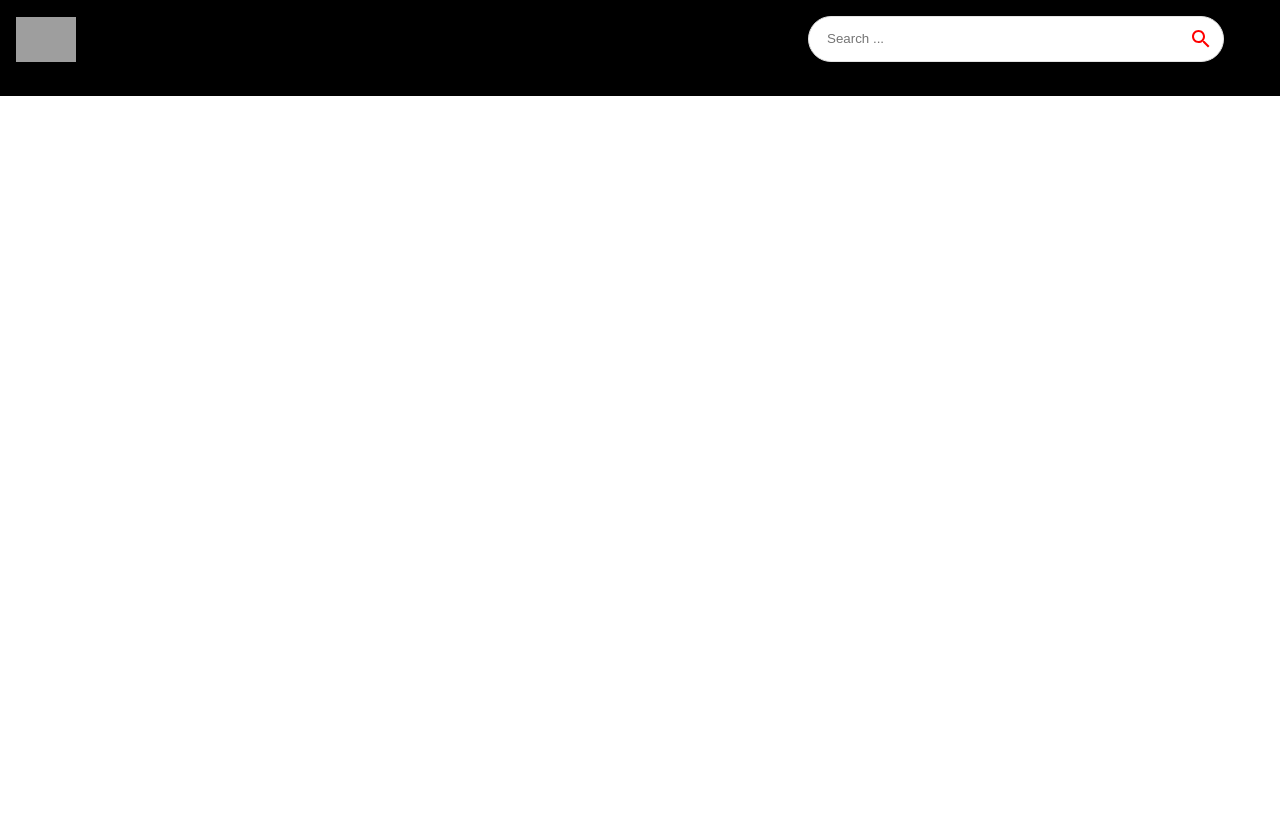
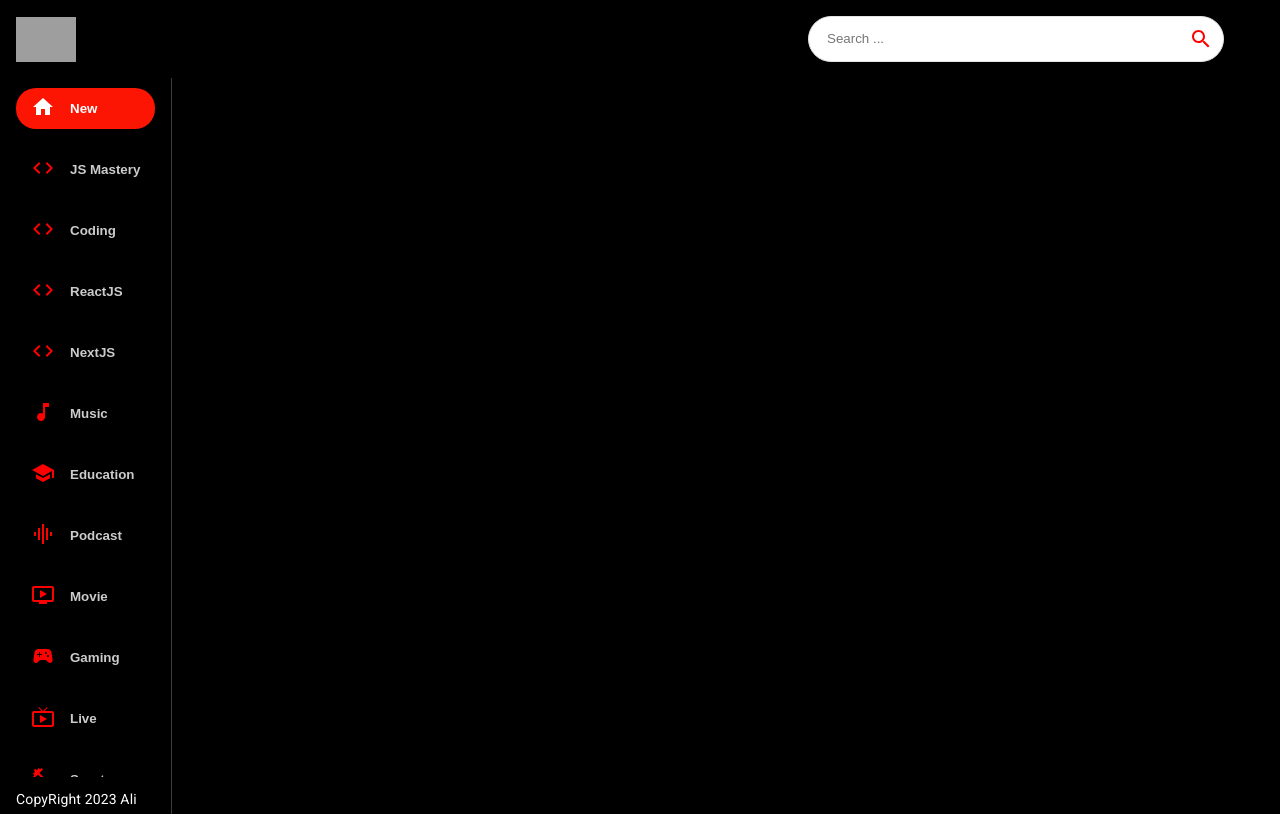
Before and after one commit to ali2177/youtube-clone-app, a React (Create React App) app: page / in a window 1280 px wide. Built offline with nearby package versions, Linux system fonts and the light colour scheme; grey boxes are pictures that could not be loaded.

Commit message:
Building SideBar component

```diff
--- a/src/component/Feed.jsx
+++ b/src/component/Feed.jsx
@@ -1,7 +1,28 @@
 import React from "react";
+import { Box, Stack, Typography } from "@mui/material";
+import SideBar from "./SideBar";
 
 const Feed = () => {
-  return <div>Feed</div>;
+  return (
+    <Stack sx={{ flexDirection: { sx: "column", md: "row" } }}>
+      <Box
+        sx={{
+          height: { sx: "auto", md: "92vh" },
+          borderRight: "1px solid #3d3d3d",
+          px: { sx: 0, md: 2 },
+        }}
+      >
+        <SideBar />
+        <Typography
+          className="copyright"
+          variant="body2"
+          sx={{ mt: 1.5, color: "#fff" }}
+        >
+          CopyRight 2023 Ali
+        </Typography>
+      </Box>
+    </Stack>
+  );
 };
 
 export default Feed;
--- /dev/null
+++ b/src/component/SideBar.jsx
@@ -0,0 +1,45 @@
+import { Stack } from "@mui/material";
+import { categories } from "../utils/constants";
+
+const SideBar = () => {
+  const selectedCategory = "New";
+  return (
+    <Stack
+      direction="row"
+      sx={{
+        overflow: "auto",
+        height: { sx: "auto", md: "95%" },
+        flexDirection: { md: "column" },
+      }}
+    >
+      {categories.map((category) => (
+        <button
+          className="category-btn"
+          style={{
+            background: category.name === selectedCategory && "#FC1503",
+            color: "#fff",
+          }}
+          key={category.name}
+        >
+          <span
+            style={{
+              color: category.name === selectedCategory ? "white" : "red",
+              marginRight: "15px",
+            }}
+          >
+            {category.icon}
+          </span>
+          <span
+            style={{
+              opacity: category.name === selectedCategory ? "1" : "0.8",
+            }}
+          >
+            {category.name}
+          </span>
+        </button>
+      ))}
+    </Stack>
+  );
+};
+
+export default SideBar;
```
